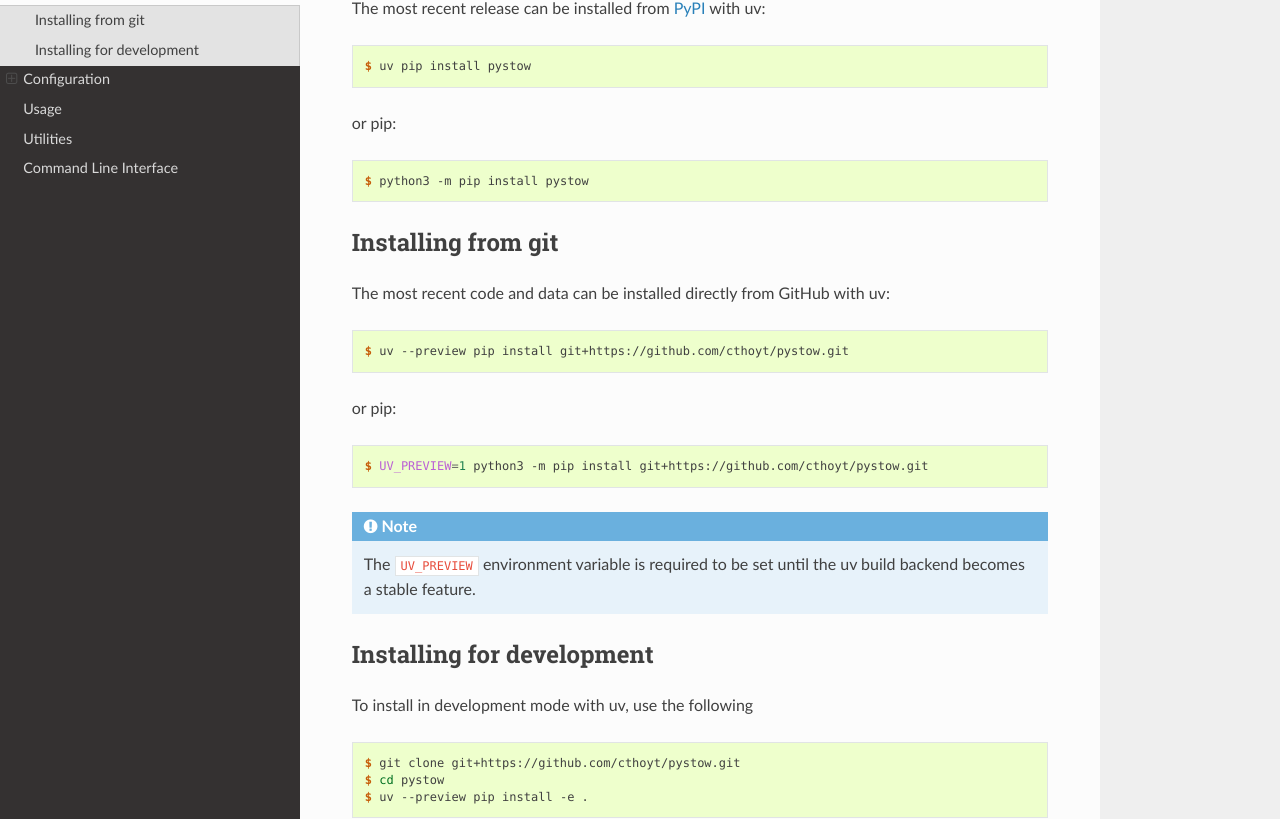
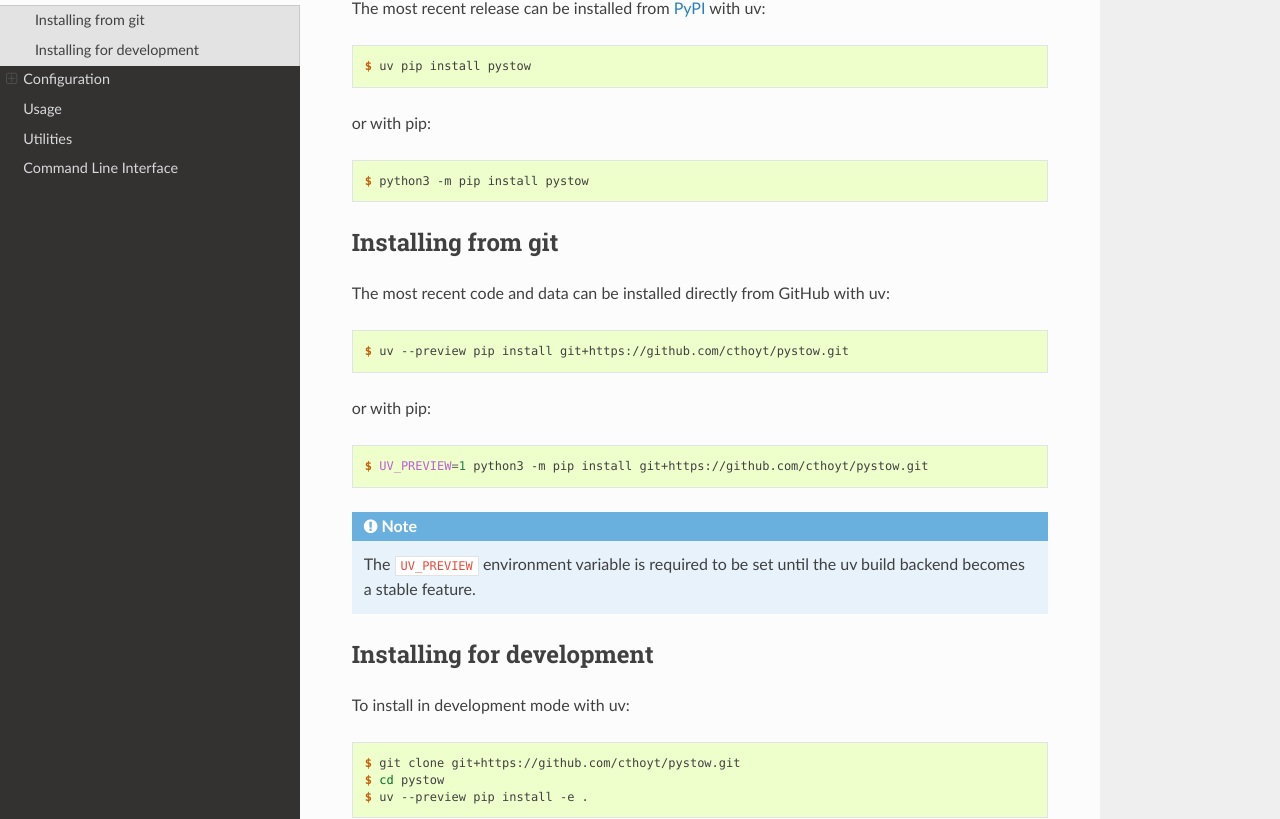
Before and after one commit to cthoyt/pystow, a Sphinx documentation site: the page built from docs/source/installation.rst, in a window 1280 px wide and 1400 px high. Shown: the part 163-982 px from the top of the window. Built offline with Sphinx 7.4.7 and the Read the Docs theme 3.1.0, drawn with Linux system fonts in a browser that asks for light colours.

```diff
--- a/docs/source/installation.rst
+++ b/docs/source/installation.rst
@@ -7,7 +7,7 @@ The most recent release can be installed from
 
     $ uv pip install pystow
 
-or pip:
+or with pip:
 
 .. code-block:: console
 
@@ -21,7 +21,7 @@ The most recent code and data can be installed directly from GitHub with uv:
 
     $ uv --preview pip install git+https://github.com/cthoyt/pystow.git
 
-or pip:
+or with pip:
 
 .. code-block:: console
 
@@ -34,7 +34,7 @@ or pip:
 
 Installing for development
 --------------------------
-To install in development mode with uv, use the following
+To install in development mode with uv:
 
 .. code-block:: console
 
```
Also changed, not shown: README.md (+1 -1 lines), .cruft.json.
